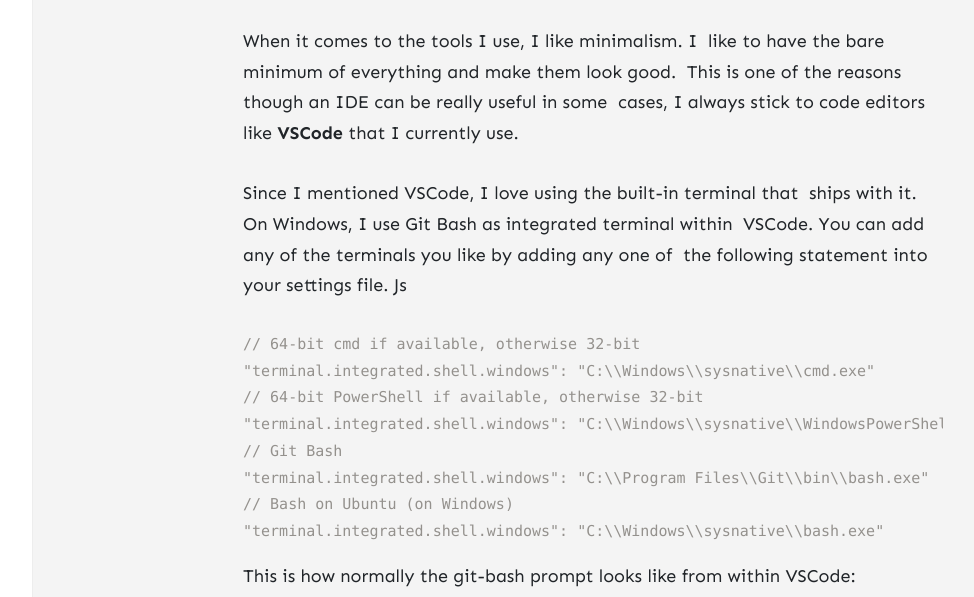
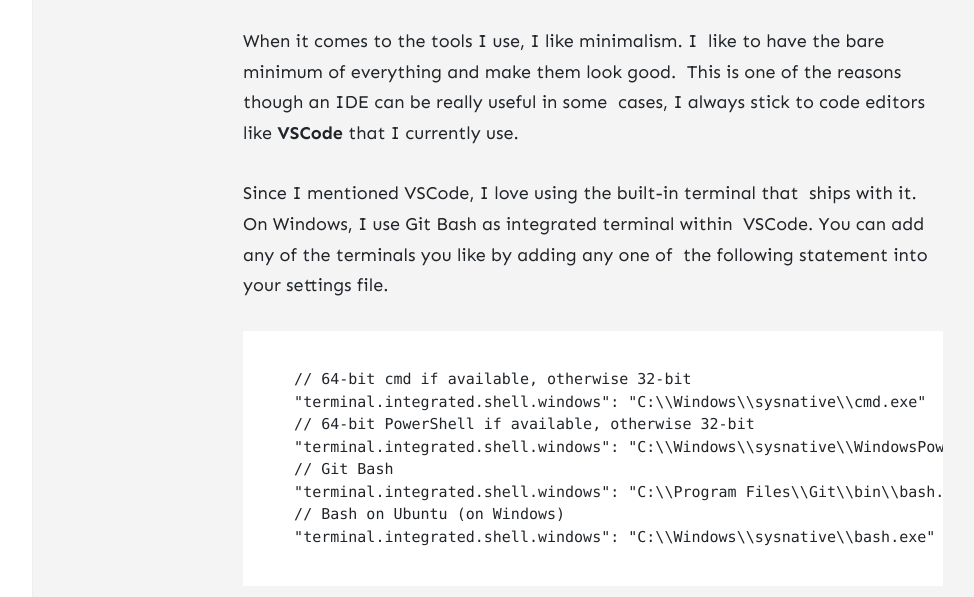
Before and after one commit to vishnupadmanabhan/vishnupadmanabhan.github.io, a Jekyll site: the page built from _posts/2017-04-12-styling-git-bash.md, in a window 1280 px wide and 900 px high, scrolled down 721 px, cut to the strip 78-675 px from the top of the window. Shown: the whole strip, without its empty margins (47-1021 px from the left). Built offline with Jekyll 4.4.1, drawn with Linux system fonts in a browser that asks for light colours; nearby versions of some CDN libraries; comment, search, counter and statistics services are not loaded.

Commit message:
Formatting

````diff
--- a/_posts/2017-04-12-styling-git-bash.md
+++ b/_posts/2017-04-12-styling-git-bash.md
@@ -10,7 +10,9 @@ published: true
 
 When it comes to the tools I use, I like minimalism. I  like to have the bare minimum of everything and make them look good.  This is one of the reasons though an IDE can be really useful in some  cases, I always stick to code editors like **VSCode** that I currently use.
 
-Since I mentioned VSCode, I love using the built-in terminal that  ships with it. On Windows, I use Git Bash as integrated terminal within  VSCode. You can add any of the terminals you like by adding any one of  the following statement into your settings file. Js
+Since I mentioned VSCode, I love using the built-in terminal that  ships with it. On Windows, I use Git Bash as integrated terminal within  VSCode. You can add any of the terminals you like by adding any one of  the following statement into your settings file.
+
+``` Bash
 
     // 64-bit cmd if available, otherwise 32-bit
     "terminal.integrated.shell.windows": "C:\\Windows\\sysnative\\cmd.exe"
@@ -21,7 +23,7 @@ Since I mentioned VSCode, I love using the built-in terminal that  ships with i
     // Bash on Ubuntu (on Windows)
     "terminal.integrated.shell.windows": "C:\\Windows\\sysnative\\bash.exe"
 
-
+```
 
 This is how normally the git-bash prompt looks like from within VSCode:
 
````
